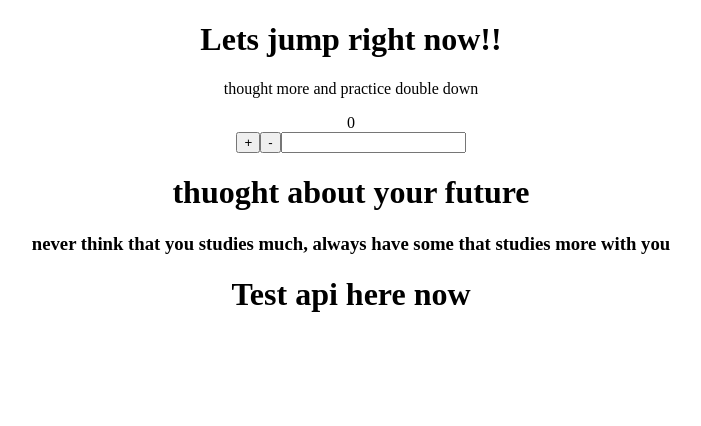
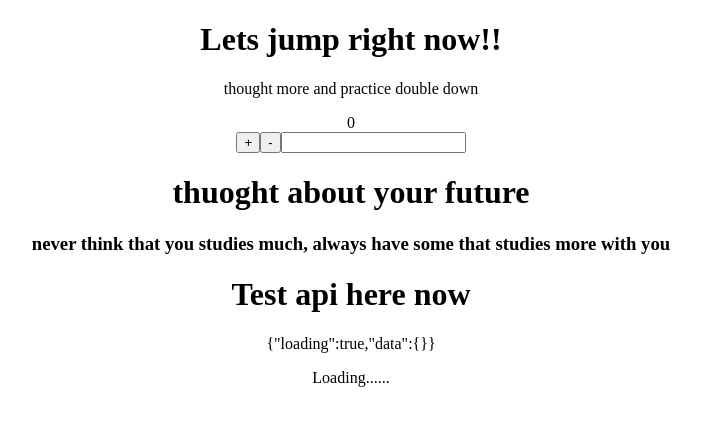
Before and after one commit to felipe-programador-18/morepractice-react, a React (Create React App) app in the folder pratice-app/: page / in a window 1280 px wide. Shown: the top 426 px of the page, without its empty margins (289-990 px from the left). Built offline with nearby package versions, Linux system fonts and the light colour scheme; no server answers.

Commit message:
c10- teste

```diff
--- a/pratice-app/src/App.js
+++ b/pratice-app/src/App.js
@@ -1,4 +1,4 @@
-import React , {useState} from 'react'
+import React , {useState, useReducer, useEffect} from 'react'
 import './App.css'
 import Button from './button'
 import H1 from './h1'
@@ -6,11 +6,47 @@ import H3 from './h3'
 import Paragrafo from './paragr'
 import axios from 'axios'
 
+//remmerber to caught url i have always remmeber caught api about axios
+
+const Url ="https://testeapp-practice-default-rtdb.firebaseio.com/movimentacoes.json"
+
+//remember reducer function always receive state and action to caught API REST!!
+const reducer = (state, action) =>{
+  // this is if and if to caught anf restapi
+  if(action.type === 'REQUEST'){
+    return{
+      ...state,
+      loading: true
+    }
+  }
+  if(action.type === 'SUCCESS'){
+    return {
+      ...state,
+      loading: false,
+      data: action.data
+    }
+  }
 
 
+  return state
+}
 
 function App() {
  const [moreone, setmoreone] = useState(0)
+
+ // here i always set usereducer to dispacth and caught date
+ const [data, dispatch] = useReducer(reducer,({ loading: true,data:{}}))
+
+// i always make and use usereducer because to seeing and show in the dashboard
+useEffect(() =>{
+   dispatch({type:'REQUEST'})
+  axios
+  .get(Url)
+  .then(res =>{
+     dispatch({type:'SUCCESS', data: res.data})
+  })
+}, [])
+
 
  const Increased = () => {
    setmoreone(moreone+1)
@@ -40,10 +76,10 @@ function App() {
 
 
 
-
-
       <h1>Test api here now</h1>
 
+          {JSON.stringify(data)}
+          {data.loading && <p>Loading......</p>}
       </div>
   );
 }
```
